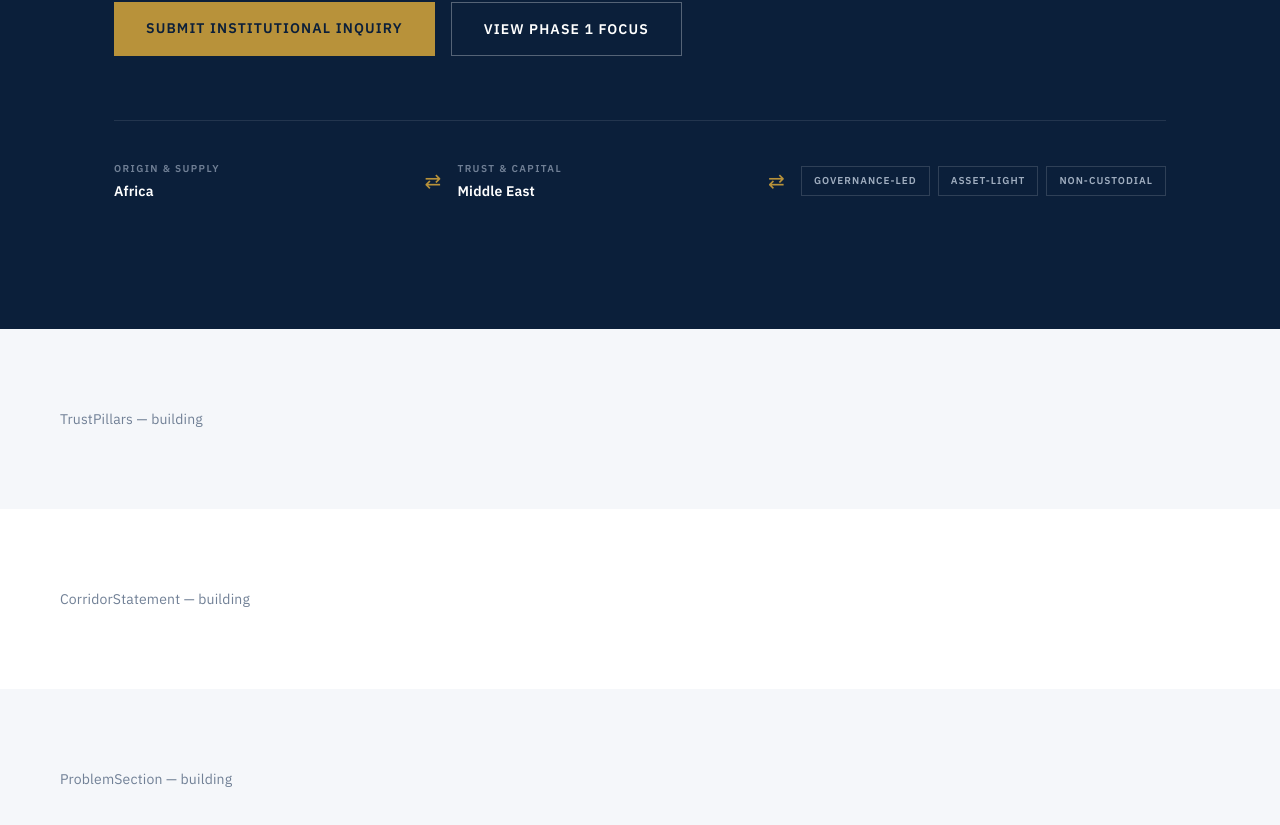
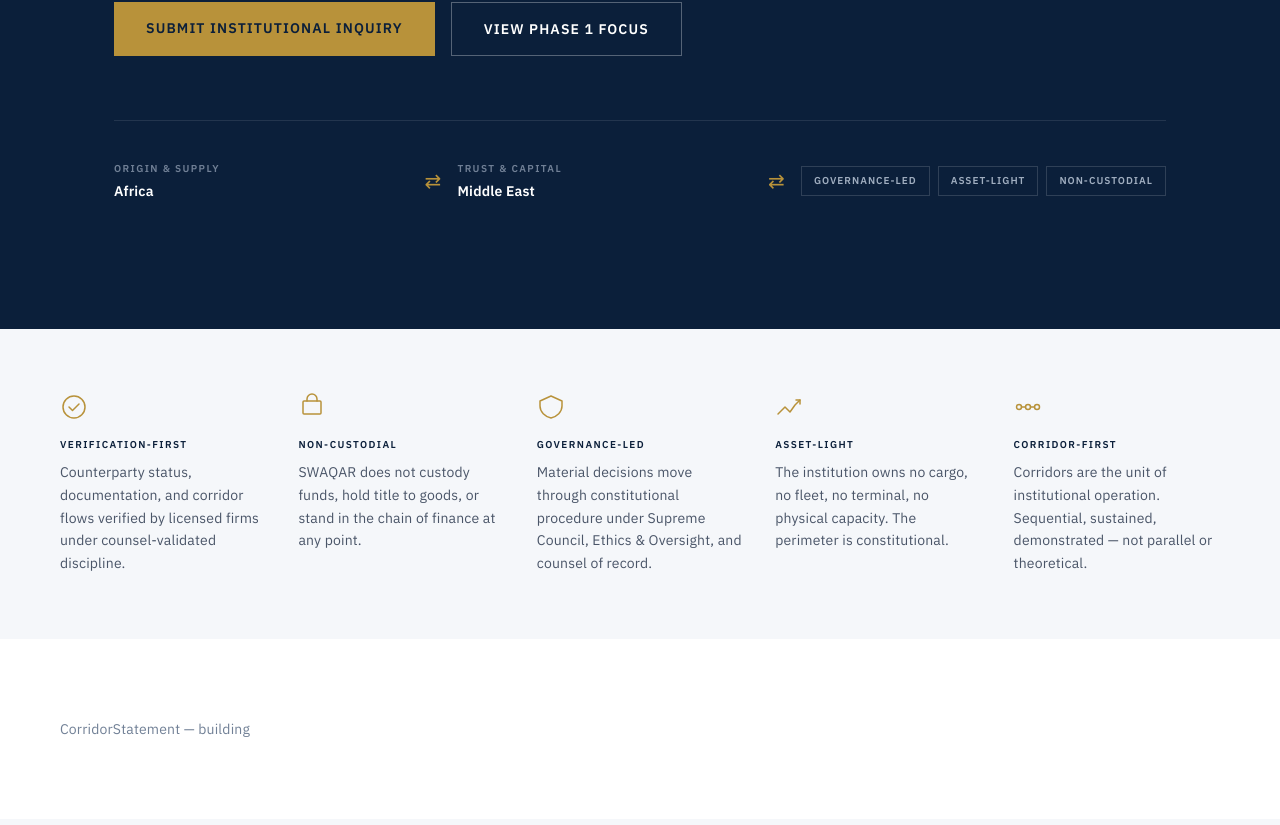
Before and after one commit to SWAQAR5/swaqar-site, a Next.js app: page / in a window 1280 px wide. Shown: the part 555-1380 px from the top of the page. Built offline with nearby package versions, Linux system fonts and the light colour scheme.

Commit message:
feat: build TrustPillars section with 5 institutional pillars and SVG icons

```diff
--- a/components/sections/TrustPillars.tsx
+++ b/components/sections/TrustPillars.tsx
@@ -1,3 +1,93 @@
+// ─────────────────────────────────────────────────────────────────────────────
+// components/sections/TrustPillars.tsx
+// ─────────────────────────────────────────────────────────────────────────────
+
+const pillars = [
+  {
+    id: "01",
+    label: "Verification-First",
+    body: "Counterparty status, documentation, and corridor flows verified by licensed firms under counsel-validated discipline.",
+    icon: (
+      <svg width="28" height="28" viewBox="0 0 28 28" fill="none" stroke="currentColor" strokeWidth="1.5" strokeLinecap="round" strokeLinejoin="round">
+        <circle cx="14" cy="14" r="11" />
+        <polyline points="9,14 12.5,17.5 19,11" />
+      </svg>
+    ),
+  },
+  {
+    id: "02",
+    label: "Non-Custodial",
+    body: "SWAQAR does not custody funds, hold title to goods, or stand in the chain of finance at any point.",
+    icon: (
+      <svg width="28" height="28" viewBox="0 0 28 28" fill="none" stroke="currentColor" strokeWidth="1.5" strokeLinecap="round" strokeLinejoin="round">
+        <rect x="5" y="8" width="18" height="13" rx="1" />
+        <path d="M9 8V6a5 5 0 0 1 10 0v2" />
+      </svg>
+    ),
+  },
+  {
+    id: "03",
+    label: "Governance-Led",
+    body: "Material decisions move through constitutional procedure under Supreme Council, Ethics & Oversight, and counsel of record.",
+    icon: (
+      <svg width="28" height="28" viewBox="0 0 28 28" fill="none" stroke="currentColor" strokeWidth="1.5" strokeLinecap="round" strokeLinejoin="round">
+        <path d="M14 3 L25 8 L25 13 C25 19 20 23.5 14 25 C8 23.5 3 19 3 13 L3 8 Z" />
+      </svg>
+    ),
+  },
+  {
+    id: "04",
+    label: "Asset-Light",
+    body: "The institution owns no cargo, no fleet, no terminal, no physical capacity. The perimeter is constitutional.",
+    icon: (
+      <svg width="28" height="28" viewBox="0 0 28 28" fill="none" stroke="currentColor" strokeWidth="1.5" strokeLinecap="round" strokeLinejoin="round">
+        <path d="M3 21 L10 14 L15 19 L20 12 L25 7" />
+        <path d="M21 7 L25 7 L25 11" />
+      </svg>
+    ),
+  },
+  {
+    id: "05",
+    label: "Corridor-First",
+    body: "Corridors are the unit of institutional operation. Sequential, sustained, demonstrated — not parallel or theoretical.",
+    icon: (
+      <svg width="28" height="28" viewBox="0 0 28 28" fill="none" stroke="currentColor" strokeWidth="1.5" strokeLinecap="round" strokeLinejoin="round">
+        <circle cx="5" cy="14" r="2.5" />
+        <circle cx="14" cy="14" r="2.5" />
+        <circle cx="23" cy="14" r="2.5" />
+        <line x1="7.5" y1="14" x2="11.5" y2="14" />
+        <line x1="16.5" y1="14" x2="20.5" y2="14" />
+      </svg>
+    ),
+  },
+];
+
 export default function TrustPillars() {
-  return <section id="trust-pillars" className="swaqar-section bg-swaqar-surface"><div className="swaqar-container"><p className="text-swaqar-muted text-sm">TrustPillars — building</p></div></section>;
+  return (
+    <section
+      id="trust-pillars"
+      aria-label="Institutional trust pillars"
+      className="bg-swaqar-surface py-16"
+    >
+      <div className="swaqar-container">
+        <div className="grid grid-cols-1 sm:grid-cols-2 lg:grid-cols-3 xl:grid-cols-5 gap-8">
+          {pillars.map((pillar) => (
+            <div key={pillar.id} className="flex flex-col gap-4">
+              <div className="text-swaqar-gold">
+                {pillar.icon}
+              </div>
+              <div>
+                <p className="text-[10px] font-semibold tracking-[0.14em] uppercase text-swaqar-heading mb-2">
+                  {pillar.label}
+                </p>
+                <p className="text-sm text-swaqar-text leading-relaxed">
+                  {pillar.body}
+                </p>
+              </div>
+            </div>
+          ))}
+        </div>
+      </div>
+    </section>
+  );
 }
```
